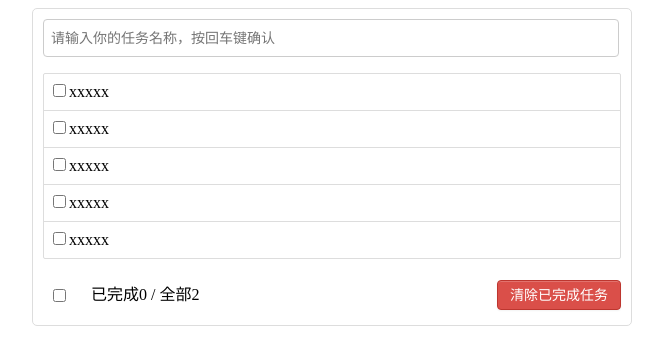
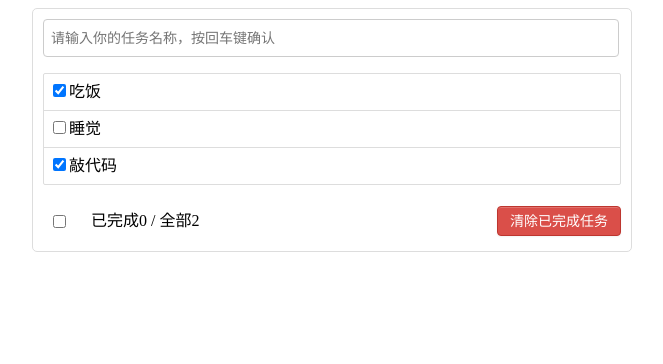
Before and after one commit to Kori000/react-start, a React (Create React App) app in the folder react_staging/: page / in a window 1280 px wide. Shown: the top 364 px of the page, without its empty margins (308-971 px from the left). Built offline with nearby package versions, Linux system fonts and the light colour scheme.

Commit message:
初始化页面数据

```diff
--- a/react_staging/src/App.js
+++ b/react_staging/src/App.js
@@ -1,21 +1,30 @@
-import React, { Component } from 'react';
-import Header from './components/Header';
-import List from './components/List';
-import Footer from './components/Footer';
-import './App.css';
+import React, { Component } from 'react'
+import Header from './components/Header'
+import List from './components/List'
+import Footer from './components/Footer'
+import './App.css'
 
 class App extends Component {
+  state = {
+    todos: [
+      { id: '001', name: '吃饭', done: true },
+      { id: '002', name: '睡觉', done: false },
+      { id: '003', name: '敲代码', done: true }
+    ]
+  }
+
   render() {
+    const { todos } = this.state
     return (
       <div className="todo-container">
         <div className="todo-wrap">
           <Header></Header>
-          <List></List>
+          <List todos={todos}></List>
           <Footer></Footer>
         </div>
       </div>
-    );
+    )
   }
 }
 
-export default App;
+export default App
--- a/react_staging/src/components/List-item/index.jsx
+++ b/react_staging/src/components/List-item/index.jsx
@@ -1,18 +1,19 @@
-import React, { Component } from 'react';
-import './index.css';
+import React, { Component } from 'react'
+import './index.css'
 
 export default class Item extends Component {
   render() {
+    const { name, done } = this.props
     return (
       <li>
         <label>
-          <input type="checkbox" />
-          <span>xxxxx</span>
+          <input type="checkbox" defaultChecked={done} />
+          <span>{name}</span>
         </label>
         <button className="btn btn-danger" style={{ display: 'none' }}>
           删除
         </button>
       </li>
-    );
+    )
   }
 }
--- a/react_staging/src/components/List/index.jsx
+++ b/react_staging/src/components/List/index.jsx
@@ -1,19 +1,18 @@
-import React, { Component } from 'react';
-import './index.css';
-import Item from '../List-item';
+import React, { Component } from 'react'
+import './index.css'
+import Item from '../List-item'
 
 export default class List extends Component {
   render() {
+    const { todos } = this.props
     return (
       <div>
         <ul className="todo-main">
-          <Item></Item>
-          <Item></Item>
-          <Item></Item>
-          <Item></Item>
-          <Item></Item>
+          {todos.map((todo) => {
+            return <Item key={todo.id} {...todo} />
+          })}
         </ul>
       </div>
-    );
+    )
   }
 }
```
Also changed, not shown: react_staging/jsconfig.json (added, +14 -0 lines), react_staging/.prettierrc.json (added).
